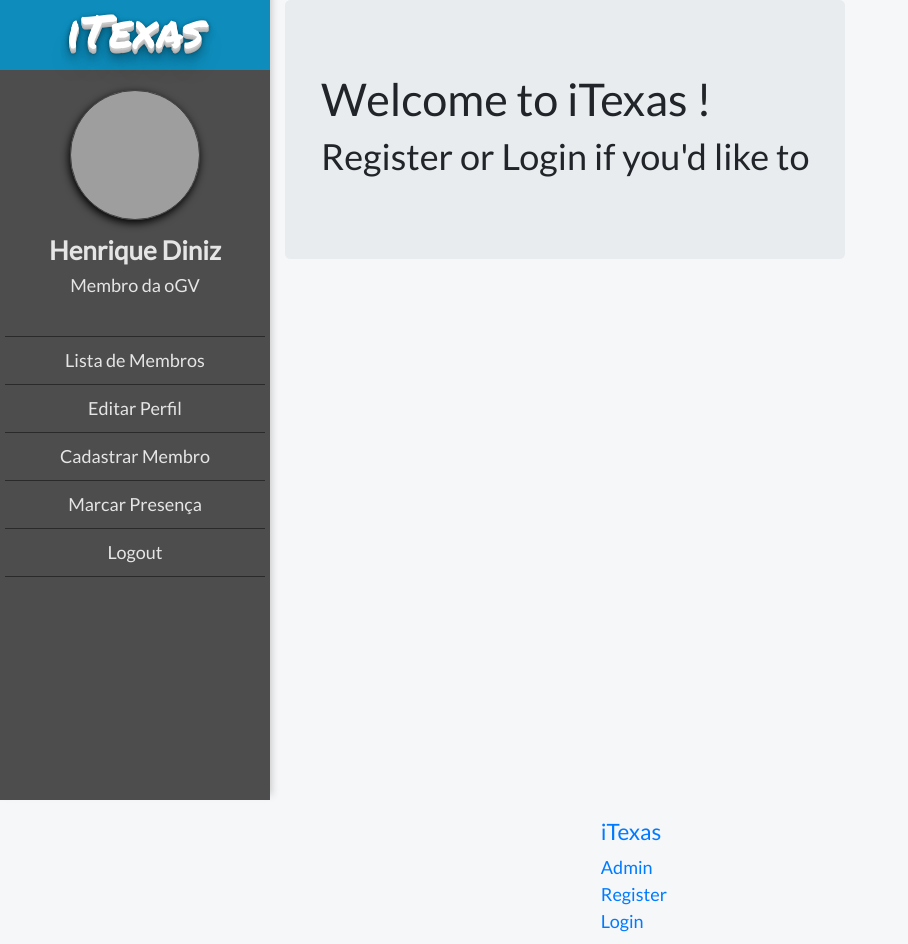
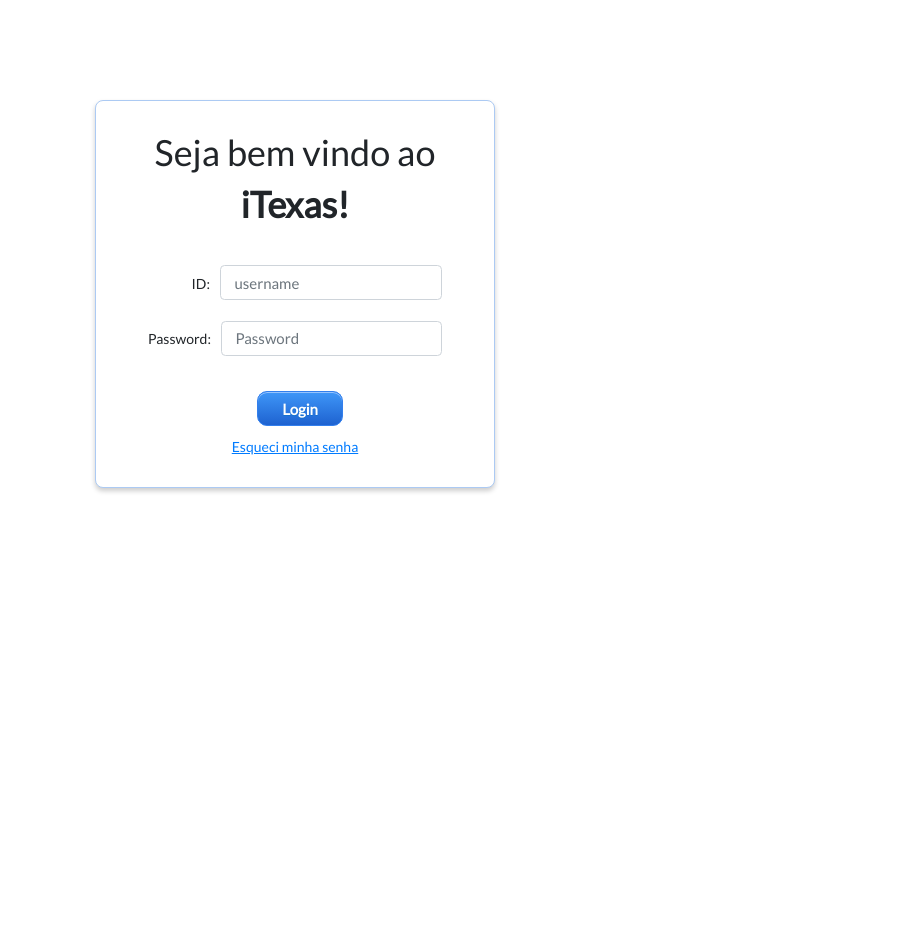
Before and after one commit to carlavieira/iTexas, a Django app: page / in a window 1280 px wide. Shown: the whole page, without its empty margins (0-908 px from the left). After the commit the page ends 493 px from the top, so only its background shows below. Run offline with Django 3.2, Linux system fonts and the light colour scheme; some libraries are stand-ins or nearby versions; grey boxes are pictures that could not be loaded.

Commit message:
Logout sem menu lateral

```diff
--- a/members/urls.py
+++ b/members/urls.py
@@ -7,4 +7,5 @@ from members import views
 urlpatterns = [
     url('register/', views.register, name='register'),
     url('user_login/', views.user_login, name='user_login'),
+    url('user_logout/', views.user_logout, name='user_logout'),
 ]
--- a/members/views.py
+++ b/members/views.py
@@ -19,7 +19,7 @@ def special(request):
 @login_required
 def user_logout(request):
     logout(request)
-    return HttpResponseRedirect(reverse('index'))
+    return HttpResponseRedirect(reverse('user_login'))
 
 
 def register(request):
--- a/templates/base.html
+++ b/templates/base.html
@@ -14,6 +14,7 @@
     <link href="https://fonts.googleapis.com/css?family=Permanent+Marker&display=swap" rel="stylesheet">
 </head>
 <body>
+{% if user.is_authenticated %}
     <div class="top-bar">
         <h2>iTexas</h2>
         <button class="btn-menu"><i class="fa fa-bars fa-lg"></i></button>
@@ -56,7 +57,11 @@
                 <li><a href="" class="button">Editar Perfil</a></li>
                 <li><a href="{% url 'register' %}" class="button">Cadastrar Membro</a></li>
                 <li><a href="" class="button">Marcar Presença</a></li>
-                        <li><a href="">Logout</a></li>
+                {% if user.is_authenticated %}
+                    <li><a href="{% url 'user_logout' %}">Logout</a></li>
+                {% else %}
+                    <li><a class="navbar-link" href="{% url 'user_login' %}">Login</a></li>
+                {% endif %}
             </ul>
         </div>
     </div>
@@ -64,31 +69,40 @@
         {% block body_block %}
         {% endblock %}
     </div>
+{% else %}
+    <div class="container">
+        <div class="login-panel">
+            <h2 class="title"> Seja bem vindo ao</h2>
+            <h2 class="name-app">iTexas!</h2>
 
+            <div class="user-info">
+                <form method="post" action="{% url 'user_login' %}">
+                    {% csrf_token %}
+                    <div class="form-group">
+                        <label for="username">ID:</label>
+                        <input class="input-id form-control" type="text" name="username" placeholder="username">
                     </div>
-
-
-
-        <nav class="navbar navbar-default navbar-static-top">
-            <div class="container">
-                <ul class="nav navbar-nav">{# Django Home Link / Admin Link / Register Link#}
-                    <li><a class="navbar-brand" href="{% url 'index' %}">iTexas</a></li>
-                    <li><a class="navbar-link" href="{% url 'index' %}">Admin</a></li>
-                    <li><a class="navbar-link" href="{% url 'register' %}">Register</a></li>
-                    {# Some logic on what to display for last item#}
-                    {% if user.is_authenticated %}
-                        <li><a href="{% url 'logout' %}">Logout</a></li>
-                    {% else %}
-                        <li><a class="navbar-link" href="{% url 'user_login' %}">Login</a></li>
-                    {% endif %}</ul>
+                    <div class="form-group">
+                        <label for="password">Password:</label>
+                        <input class="input-pass form-control" type="password" name="password" placeholder="Password">
                     </div>
-        </nav>
-    <script src="https://code.jquery.com/jquery-3.4.1.slim.js" integrity="sha256-BTlTdQO9/fascB1drekrDVkaKd9PkwBymMlHOiG+qLI=" crossorigin="anonymous"></script>
+                    <div class="button-session">
+                        <input type="submit" class="login-button" name="login-button" value="Login">
+                        <a href="#" class="forgot-pass">Esqueci minha senha</a>
+                    </div>
+                </form>
+            </div>
+        </div>
+    </div>
+{% endif %}
+</div>
+<script src="https://code.jquery.com/jquery-3.4.1.slim.js"
+        integrity="sha256-BTlTdQO9/fascB1drekrDVkaKd9PkwBymMlHOiG+qLI=" crossorigin="anonymous"></script>
 <script>
-        $(".btn-menu").click(function() {
+    $(".btn-menu").click(function () {
         $(".menu-mobile").show();
     })
-        $(".btn-close").click(function() {
+    $(".btn-close").click(function () {
         $(".menu-mobile").hide();
     })
 </script>
--- a/templates/index.html
+++ b/templates/index.html
@@ -1,12 +1,17 @@
 {% extends "base.html" %}
+{% if user.is_authenticated %}
     {% block body_block %}
         <div class="container">
             <div class="jumbotron">
                 <h1>Welcome to iTexas !</h1>
                 {% if user.is_authenticated %}
-                <h2>Hello {{ user.first_name }}</h2>
+                    <h2>Olá {{ user.first_name }}</h2>
                 {% else %}
                     <h2>Register or Login if you'd like to</h2>
                 {% endif %}
             </div>
-    </div>{% endblock %}
+        </div>
+    {% endblock %}
+{% else %}
+    <h2>Logar</h2>
+{% endif %}
--- a/templates/registration.html
+++ b/templates/registration.html
@@ -2,9 +2,9 @@
 {% load staticfiles %}
 {% block body_block %}
     <div class="container">
-        <div class="jumbotron">
+
         {% if registered %}
-                <h1>pi!</h1>
+            <h1>Registrado com Sucesso</h1>
         {% else %}
             <h1>Register Here</h1>
             <h3>Just fill out the form.</h3>
@@ -19,6 +19,6 @@
             </form>
 
         {% endif %}
-        </div>
+
     </div>
 {% endblock %}
```
Also changed, not shown: db.sqlite3. Lines whose indentation alone changed are shown as unchanged.
